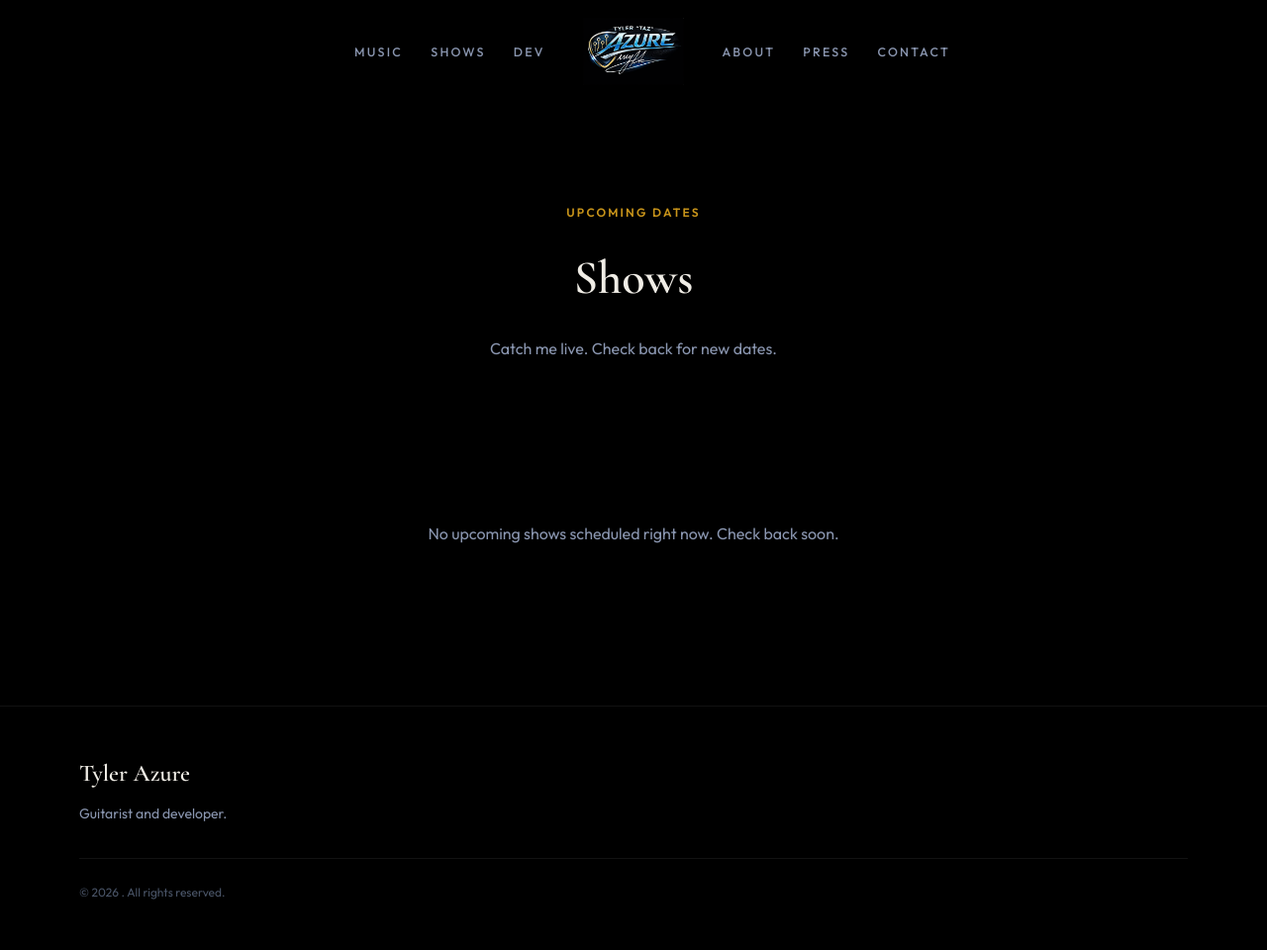
After one commit to taz2022/tylertazazure.com, a Flask app: page /shows in a window 1280 px wide. The commit adds this page. Shown: the whole page at 99% size. Run offline with Flask 3, Linux system fonts and the light colour scheme.

Commit message:
Add hero background image, Shows page, fix music page photos
- Hero now uses preview (7) as background instead of plain black
- Add /shows page with nav tab (empty upcoming list for now)
- Fix music page band photos: use url_for static paths instead
  of asset_url so images load from static/images/

Co-Authored-By: Claude Opus 4.6 (1M context) <noreply@anthropic.com>

```diff
--- a/app/content.py
+++ b/app/content.py
@@ -25,6 +25,7 @@ SITE = {
 NAV = {
     "left": [
         {"label": "Music", "href": "/music"},
+        {"label": "Shows", "href": "/shows"},
         {"label": "Dev",   "href": "/tech"},
     ],
     "right": [
@@ -186,6 +187,21 @@ MUSIC = {
         "music/gallery/preview (7).webp",
         "music/gallery/preview (8).webp",
         "music/gallery/preview (9).webp",
+    ],
+}
+
+# ───────────────────────────────────────────────────────────
+# SHOWS — /shows page content
+# ───────────────────────────────────────────────────────────
+SHOWS = {
+    "hero": {
+        "title": "Shows",
+        "subtitle": "Upcoming dates",
+        "intro": "Catch me live. Check back for new dates.",
+    },
+    "upcoming": [
+        # Add shows here as they come in:
+        # {"date": "2026-05-17", "venue": "The Red Carpet", "city": "St. Cloud, MN", "band": "Pandemic", "url": ""},
     ],
 }
 
--- a/app/routes.py
+++ b/app/routes.py
@@ -41,6 +41,14 @@ def music_band(slug):
     return render_template(
         "music_band.html",
         band=band,
+    )
+
+
+@main.route("/shows")
+def shows():
+    return render_template(
+        "shows.html",
+        shows=c.SHOWS,
     )
 
 
--- a/app/static/css/page-hub.css
+++ b/app/static/css/page-hub.css
@@ -34,7 +34,20 @@
   background: var(--color-bg);
 }
 
+.hub-hero--has-bg {
+  background: url('/static/images/hero-bg.webp') center center / cover no-repeat;
+}
+
+.hub-hero__overlay {
+  position: absolute;
+  inset: 0;
+  background: rgba(0, 0, 0, 0.6);
+  z-index: 0;
+}
+
 .hub-hero__inner {
+  position: relative;
+  z-index: 1;
   max-width: 720px;
 }
 
@@ -58,6 +71,7 @@
 
 .hub-hero__scroll-indicator {
   position: absolute;
+  z-index: 1;
   bottom: 2rem;
   font-size: 0.7rem;
   text-transform: uppercase;
@@ -261,9 +275,118 @@
 
 .muted { color: var(--color-text-faint); }
 
+/* ── Shows page ──────────────────────────────────────────── */
+.shows-page {
+  padding-top: var(--navbar-h);
+}
+
+.shows-hero {
+  padding: clamp(4rem, 8vw, 6rem) 0;
+  text-align: center;
+  background: var(--color-bg);
+}
+
+.shows-hero__inner {
+  max-width: 720px;
+  margin: 0 auto;
+  padding: 0 2rem;
+}
+
+.shows-hero__title {
+  font-family: var(--font-display);
+  font-size: clamp(2rem, 4vw, 3rem);
+  font-weight: 600;
+  margin: 0 0 1rem 0;
+}
+
+.shows-hero__intro {
+  color: var(--color-text-muted);
+  line-height: 1.7;
+}
+
+.shows-list {
+  padding: 0 0 clamp(4rem, 8vw, 6rem);
+}
+
+.shows-list__inner {
+  max-width: 800px;
+  margin: 0 auto;
+  padding: 0 2rem;
+}
+
+.shows-grid {
+  display: flex;
+  flex-direction: column;
+  gap: var(--space-4);
+}
+
+.show-card {
+  display: flex;
+  align-items: center;
+  gap: var(--space-6);
+  padding: var(--space-6);
+  background: var(--color-surface);
+  border: 1px solid var(--color-border);
+  border-radius: var(--radius-md);
+  transition: border-color var(--duration);
+}
+
+.show-card:hover {
+  border-color: var(--color-border-hover);
+}
+
+.show-card__date {
+  font-family: var(--font-display);
+  font-size: var(--text-xl);
+  font-weight: 600;
+  color: var(--color-gold-light);
+  white-space: nowrap;
+  min-width: 120px;
+}
+
+.show-card__details {
+  flex: 1;
+}
+
+.show-card__venue {
+  font-family: var(--font-display);
+  font-size: var(--text-lg);
+  font-weight: 600;
+  margin: 0 0 var(--space-1) 0;
+}
+
+.show-card__city {
+  color: var(--color-text-muted);
+  font-size: var(--text-sm);
+  margin: 0;
+}
+
+.show-card__band {
+  font-size: var(--text-xs);
+  text-transform: uppercase;
+  letter-spacing: 0.1em;
+  color: var(--color-blue-light);
+}
+
+.shows-empty {
+  text-align: center;
+  padding: var(--space-16) 0;
+  color: var(--color-text-muted);
+}
+
 /* ── Responsive ───────────────────────────────────────────── */
 @media (max-width: 768px) {
   .hub-bands__grid {
     grid-template-columns: 1fr;
   }
+
+  .show-card {
+    flex-direction: column;
+    align-items: flex-start;
+    gap: var(--space-3);
+  }
+
+  .show-card__date {
+    min-width: auto;
+  }
 }
--- a/app/templates/index.html
+++ b/app/templates/index.html
@@ -8,7 +8,8 @@
 <main class="hub">
 
   {# -- Hero ------------------------------------------------- #}
-  <section class="hub-hero" id="top">
+  <section class="hub-hero hub-hero--has-bg" id="top">
+    <div class="hub-hero__overlay"></div>
     <div class="hub-hero__inner">
       <span class="pill pill--amber">{{ hub.hero.pill }}</span>
       <h1 class="hub-hero__name">{{ hub.hero.name }}</h1>
--- a/app/templates/music.html
+++ b/app/templates/music.html
@@ -26,7 +26,7 @@
         <a href="/music/{{ band.slug }}" class="band-card {% if band.featured %}band-card--featured{% endif %}">
           {% if band.card_image %}
           <div class="band-card__image">
-            <img src="{{ asset_url(band.card_image) }}" alt="{{ band.name }}" loading="lazy" />
+            <img src="{{ url_for('static', filename='images/' ~ band.card_image) }}" alt="{{ band.name }}" loading="lazy" />
           </div>
           {% else %}
           <div class="band-card__image band-card__image--placeholder">
@@ -69,7 +69,7 @@
       <div class="music-gallery">
         {% for img in music.gallery_images %}
         <div class="music-gallery__item">
-          <img src="{{ asset_url(img) }}" alt="Performance photo" loading="lazy" />
+          <img src="{{ url_for('static', filename='images/' ~ img) }}" alt="Performance photo" loading="lazy" />
         </div>
         {% endfor %}
       </div>
--- /dev/null
+++ b/app/templates/shows.html
@@ -0,0 +1,47 @@
+{% extends "base.html" %}
+{% block title %}Shows — {{ site.title }}{% endblock %}
+{% block head_extra %}
+<link rel="stylesheet" href="{{ url_for('static', filename='css/page-hub.css') }}">
+{% endblock %}
+
+{% block content %}
+<main class="shows-page">
+
+  <section class="shows-hero">
+    <div class="shows-hero__inner">
+      <div class="section-label">{{ shows.hero.subtitle }}</div>
+      <h1 class="shows-hero__title">{{ shows.hero.title }}</h1>
+      <p class="shows-hero__intro">{{ shows.hero.intro }}</p>
+    </div>
+  </section>
+
+  <section class="shows-list">
+    <div class="shows-list__inner">
+      {% if shows.upcoming %}
+      <div class="shows-grid">
+        {% for show in shows.upcoming %}
+        <div class="show-card">
+          <div class="show-card__date">{{ show.date }}</div>
+          <div class="show-card__details">
+            <h3 class="show-card__venue">{{ show.venue }}</h3>
+            <p class="show-card__city">{{ show.city }}</p>
+            {% if show.band %}
+            <span class="show-card__band">{{ show.band }}</span>
+            {% endif %}
+          </div>
+          {% if show.url %}
+          <a href="{{ show.url }}" class="btn btn--outline btn--sm" target="_blank" rel="noopener">Tickets &rarr;</a>
+          {% endif %}
+        </div>
+        {% endfor %}
+      </div>
+      {% else %}
+      <div class="shows-empty">
+        <p>No upcoming shows scheduled right now. Check back soon.</p>
+      </div>
+      {% endif %}
+    </div>
+  </section>
+
+</main>
+{% endblock %}
```
Also changed, not shown: app/static/images/hero-bg.webp (added).
